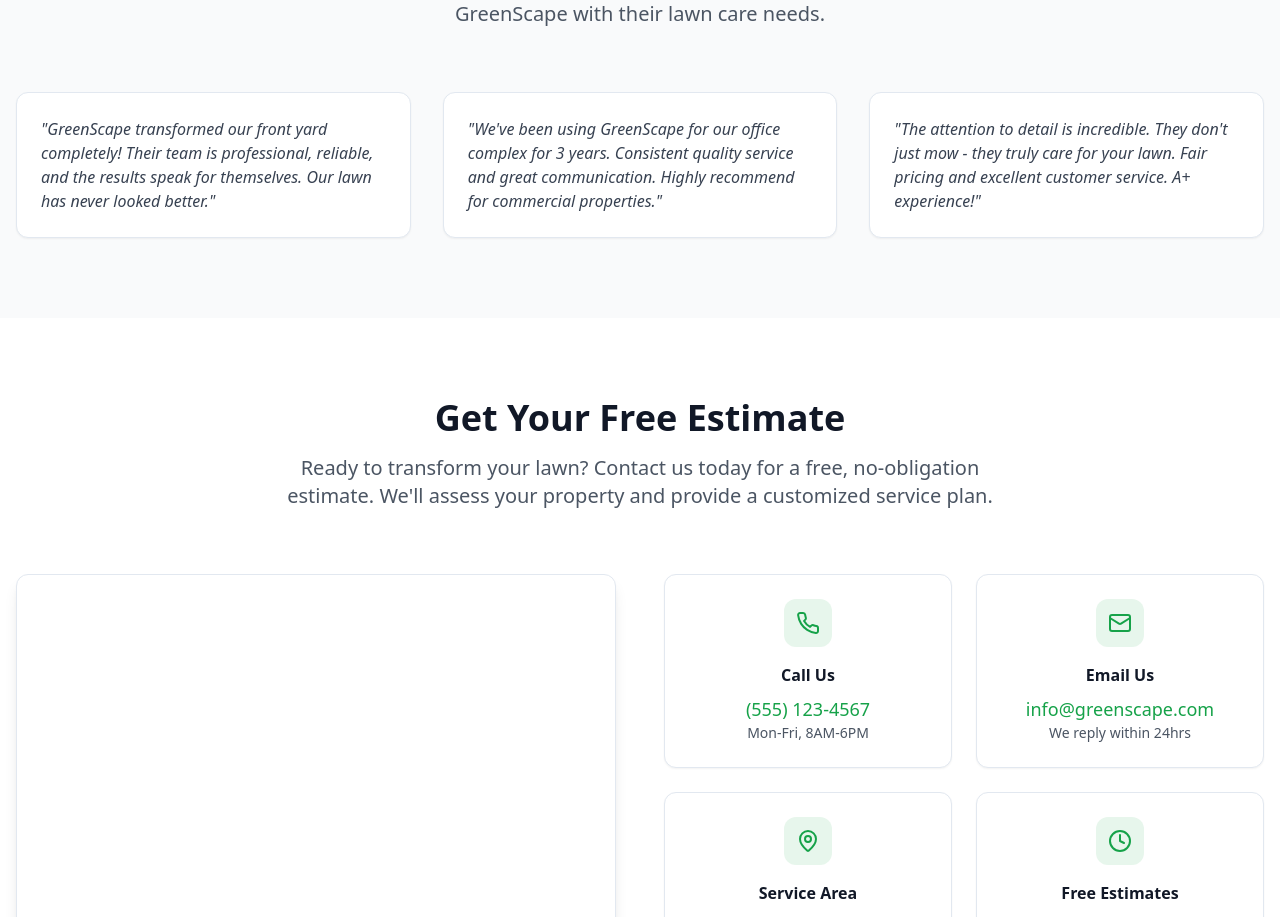
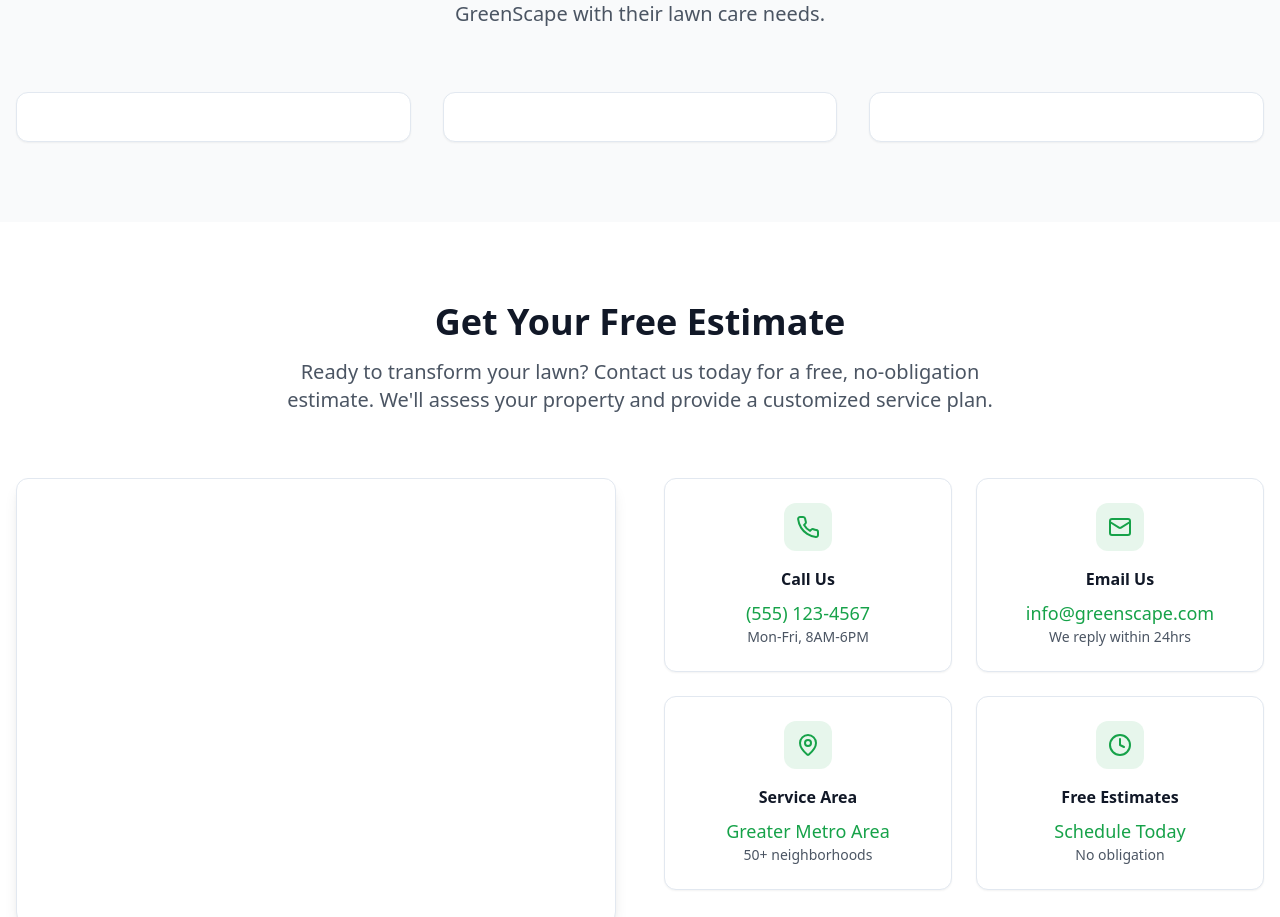
Before and after one commit to TitanBusinessPros/GreenScape-Lawn-Care-Services, a React (Vite) app: page / in a window 1280 px wide. Shown: the part 2744-3661 px from the top of the page. Built offline with nearby package versions, Linux system fonts and the light colour scheme.

Commit message:
Code edited in OnSpace Code Editor

```diff
--- a/src/components/Testimonials.tsx
+++ b/src/components/Testimonials.tsx
@@ -75,7 +75,7 @@ const Testimonials = () => {
 
 
 
-                  <p className="text-gray-700 italic">"{testimonial.text}"</p>
+
                 </CardContent>
               </Card>);
 
```
